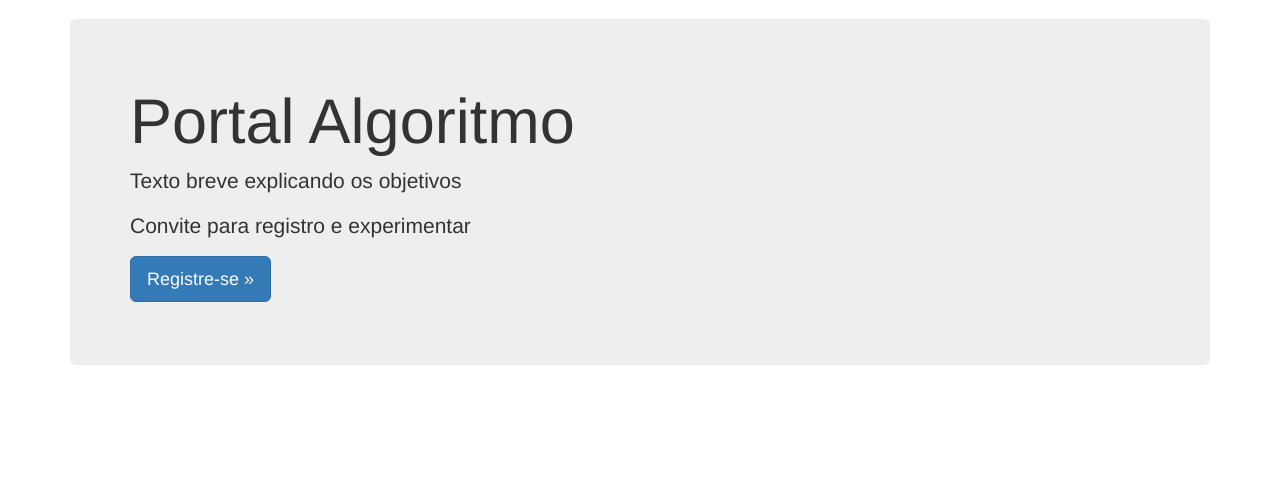
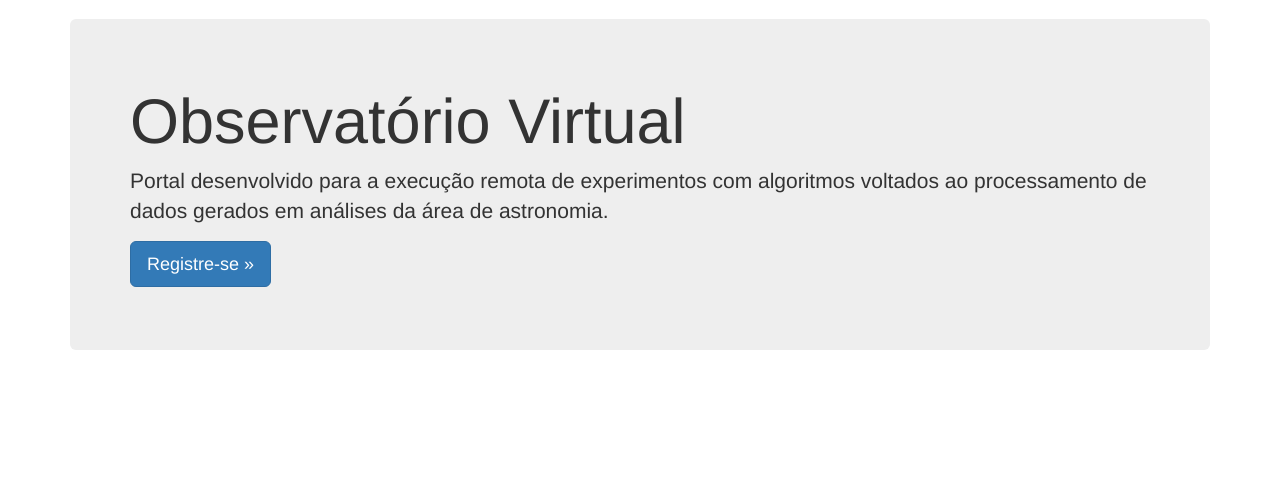
Before and after one commit to anaveroneze/webfriends, a Django app: page / in a window 1280 px wide. Shown: the part 51-532 px from the top of the page. Run offline with Django 3.2, Linux system fonts and the light colour scheme; some libraries are stand-ins or nearby versions.

Commit message:
Changing templates info

```diff
--- a/webfriends/templates/about.html
+++ b/webfriends/templates/about.html
@@ -3,10 +3,10 @@
 
 {% block jumbotron%}
 	<div class="jumbotron">
-        <h2>O que é?</h2>
-        <p>Esta aplicação foi desenvovlida para permitir a execução remota de quaisquer algoritmos cadastrados pelo administrador da aplicação.</p>
+        <h2>Sobre</h2>
+        <p>Esta aplicação permite a execução remota de quaisquer algoritmos cadastrados pelo administrador da aplicação.</p>
         <p>
-        Para fins de testes, o algoritmo selecionado para demonstração, é uma implementação de complexidade n*log(n) do algoritmo Friends of Friends.</p>
+        Para fins de testes, os algoritmos selecionados para demonstração são uma implementação de complexidade n*log(n) e outra de complexidade n*n do algoritmo Friends-of-Friends.</p>
         <p>
         Este projeto foi desenvolvido por Otávio Migliavacca Madalosso como trabalho de graduação em Ciência da Computação pela Universidade Federal de Santa Maria (UFSM).</p>
 	</div>
--- a/webfriends/templates/welcome.html
+++ b/webfriends/templates/welcome.html
@@ -7,10 +7,8 @@
 {% block jumbotron%}
   <!-- Main component for a primary marketing message or call to action -->
       <div class="jumbotron">
-        <h1>Portal Algoritmo</h1>
-        <p>Texto breve explicando os objetivos</p>
-        <p>Convite para registro e experimentar</p>
-        <p>
+        <h1>Observatório Virtual</h1>
+        <p> Portal desenvolvido para a execução remota de experimentos com algoritmos voltados ao processamento de dados gerados em análises da área de astronomia. </p>
           <a class="btn btn-lg btn-primary" href="{% url 'register_custom' %}" role="button">Registre-se &raquo;</a>
         </p>
       </div>
```
Also changed, not shown: 1 other file.
